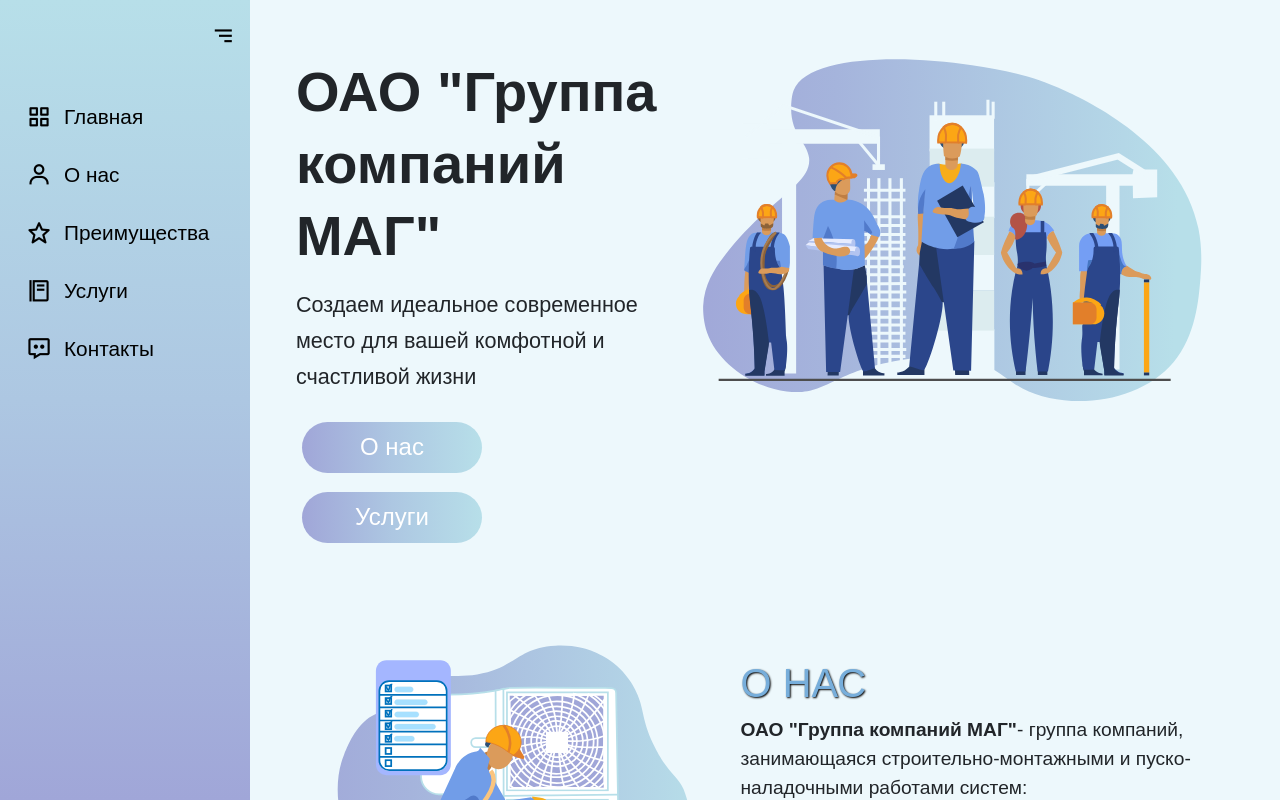
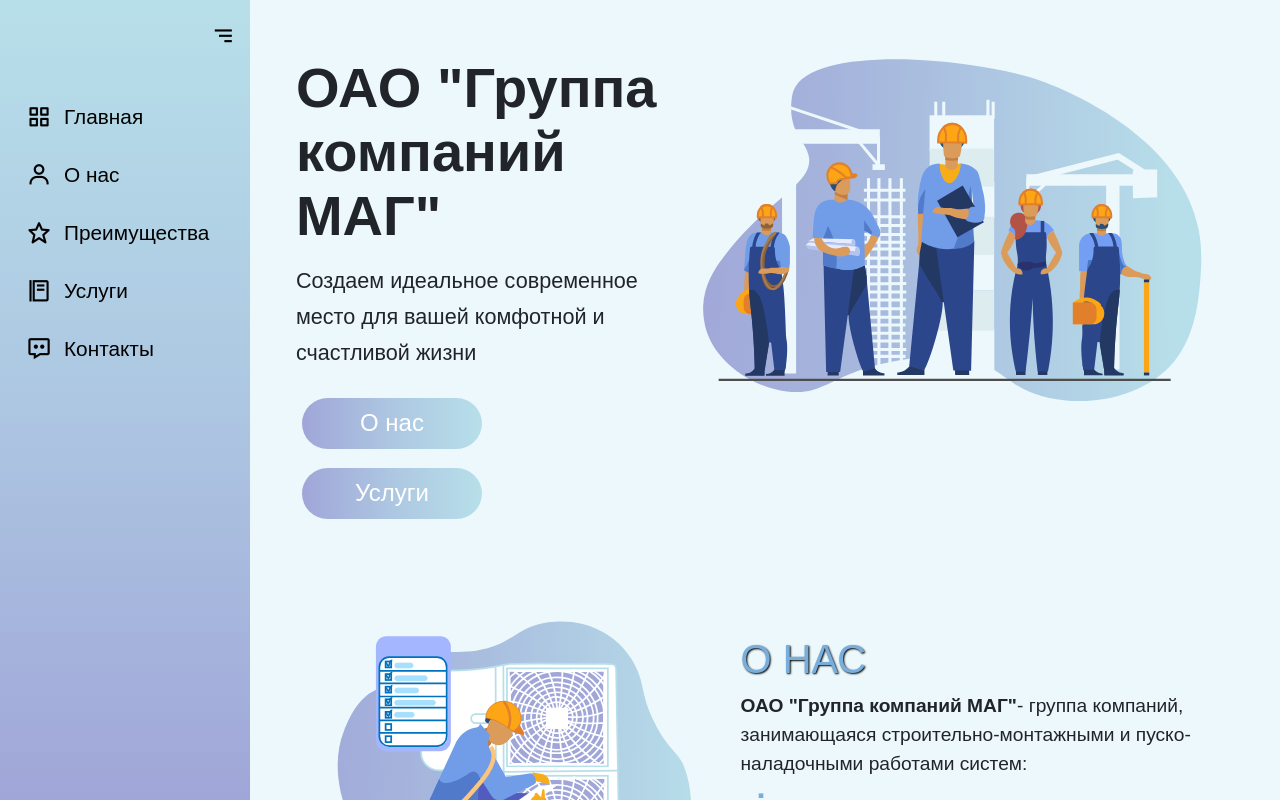
Before and after one commit to AnigalHub/GroupOfCompaniesMAG, a Vue app: page / in a window 1280 px wide. Shown: the top 800 px of the page. Built offline with nearby package versions, Linux system fonts and the light colour scheme.

Commit message:
изменена ширина и размер шрифта у заголовка

```diff
--- a/src/components/Home.vue
+++ b/src/components/Home.vue
@@ -36,7 +36,8 @@
         h1{
             margin-top: 4%;
             font-size: 3.5rem;
-            line-height: 4.5rem;
+            line-height: 4rem;
+            width: 110%;
             font-weight: 600;
         }
         p{
```
